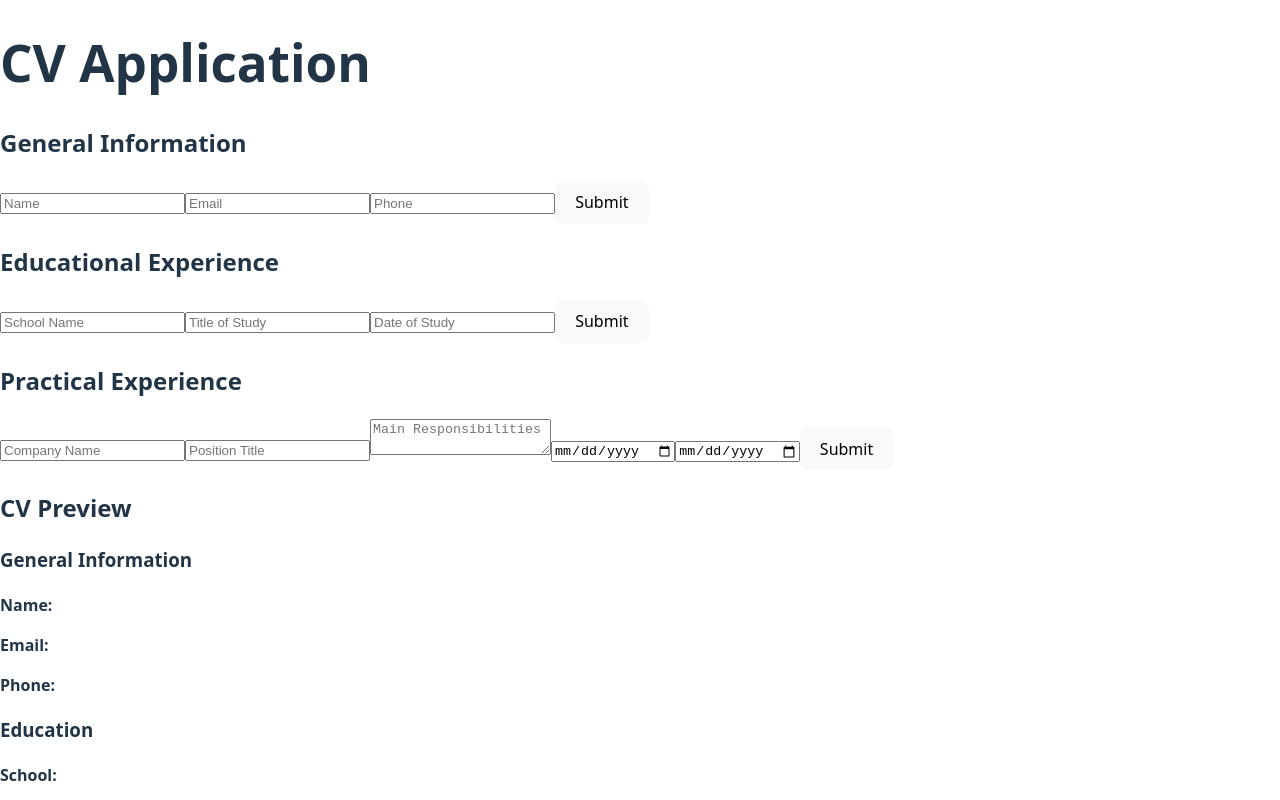
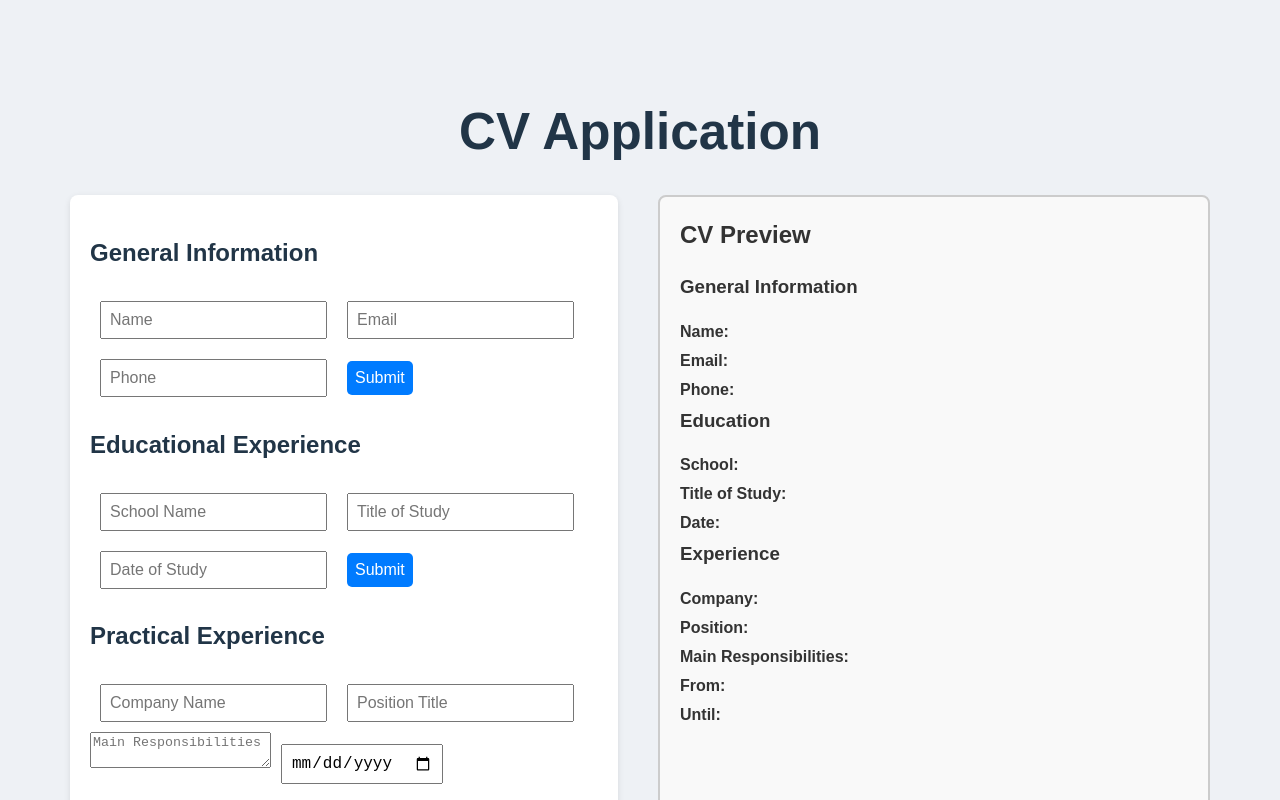
Before and after one commit to ENAwareness/cv-app, a React (Vite) app: page / in a window 1280 px wide. Shown: the top 800 px of the page. Built offline with nearby package versions, Linux system fonts and the light colour scheme.

Commit message:
Add initial css styling for layout

```diff
--- a/src/App.jsx
+++ b/src/App.jsx
@@ -3,6 +3,8 @@ import GeneralInfoForm from './components/GeneralInfoForm';
 import EducationForm from './components/EducationForm';
 import ExperienceForm from './components/ExperienceForm';
 import Preview from './components/Preview';
+
+import './styles/general.css';
 
 function App() {
   const [generalInfo, setGeneralInfo] = useState({});
@@ -10,12 +12,16 @@ function App() {
   const [experienceInfo, setExperience] = useState({});
 
   return (
-    <div>
+    <div className="app-container">
       <h1>CV Application</h1>
-      <GeneralInfoForm onSubmit={setGeneralInfo} />
-      <EducationForm onSubmit={setEducation} />
-      <ExperienceForm onSubmit={setExperience} />
-      <Preview general={generalInfo} education={educationInfo} experience={experienceInfo} />
+      <div className="container">
+        <div className="form-section">
+          <GeneralInfoForm onSubmit={setGeneralInfo} />
+          <EducationForm onSubmit={setEducation} />
+          <ExperienceForm onSubmit={setExperience} />
+        </div>
+        <Preview general={generalInfo} education={educationInfo} experience={experienceInfo} />
+      </div>
     </div>
   );
 }
--- a/src/components/Preview.jsx
+++ b/src/components/Preview.jsx
@@ -1,3 +1,5 @@
+import '../styles/preview.css';
+
 export default function Preview({ general, education, experience }) {
   return (
     <div className="preview">
--- a/src/styles/general.css
+++ b/src/styles/general.css
@@ -0,0 +1,51 @@
+body {
+  font-family: Arial, sans-serif;
+  background-color: #eef1f5;
+  padding: 30px;
+}
+
+.app-container {
+  max-width: 1200px;
+  margin: 0 auto;
+  padding: 40px;
+}
+
+h1 {
+  text-align: center;
+}
+
+.container {
+  display: flex;
+  gap: 40px;
+}
+
+.form-section {
+  flex: 1;
+  background-color: #fff;
+  padding: 20px;
+  border-radius: 8px;
+  box-shadow: 0 2px 6px rgba(0, 0, 0, 0.1);
+}
+
+.preview {
+  flex: 1;
+}
+
+input,
+button {
+  margin: 10px;
+  padding: 8px;
+  font-size: 16px;
+}
+
+button {
+  cursor: pointer;
+  background-color: #007bff;
+  color: white;
+  border: none;
+  border-radius: 5px;
+}
+
+button:hover {
+  background-color: #0056b3;
+}
--- /dev/null
+++ b/src/styles/preview.css
@@ -0,0 +1,18 @@
+.preview {
+  border: 2px solid #ccc;
+  padding: 20px;
+  border-radius: 8px;
+  background-color: #f9f9f9;
+}
+
+.preview h2,
+h3 {
+  margin-top: 0;
+  color: #333;
+}
+
+.preview p {
+  margin: 5px 0;
+  line-height: 1.5;
+  color: #333;
+}
```
